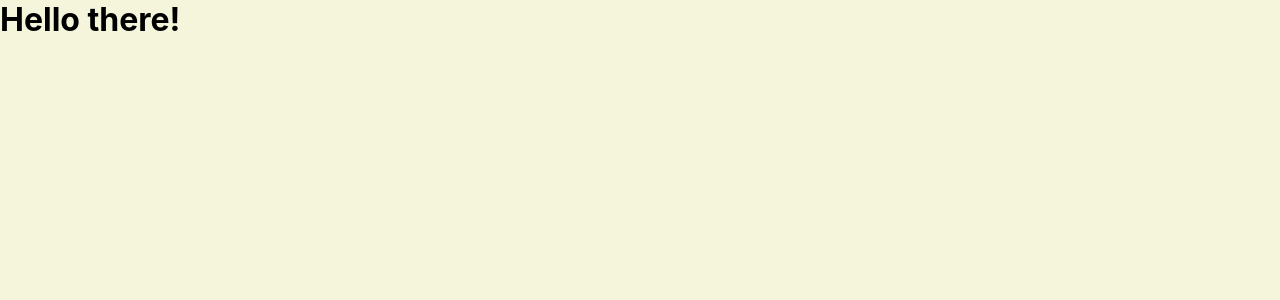
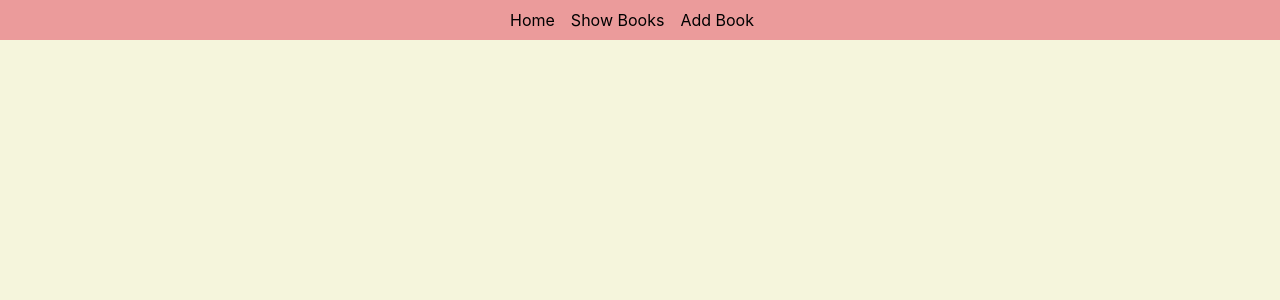
Before and after one commit to muhammad-jiku/jikmunn-toolkit-crud-app, a React (Create React App) app: page /show-books in a window 1280 px wide. Shown: the top 300 px of the page. Built offline with nearby package versions, Linux system fonts and the light colour scheme.

Commit message:
layout setup

```diff
--- a/src/App.js
+++ b/src/App.js
@@ -1,11 +1,12 @@
 import React from 'react';
 import './App.css';
+import PageIndex from './routes';
 
 function App() {
   return (
-    <div className="App">
-      <h1>Hello there!</h1>
-    </div>
+    <>
+      <PageIndex />
+    </>
   );
 }
 
--- a/src/routes/index.jsx
+++ b/src/routes/index.jsx
@@ -0,0 +1,13 @@
+import React from 'react';
+import { Route, Routes } from 'react-router-dom';
+import Navbar from '../components/Shared/Navbar';
+
+const PageIndex = () => {
+  return (
+    <>
+      <Navbar />
+    </>
+  );
+};
+
+export default PageIndex;
```
